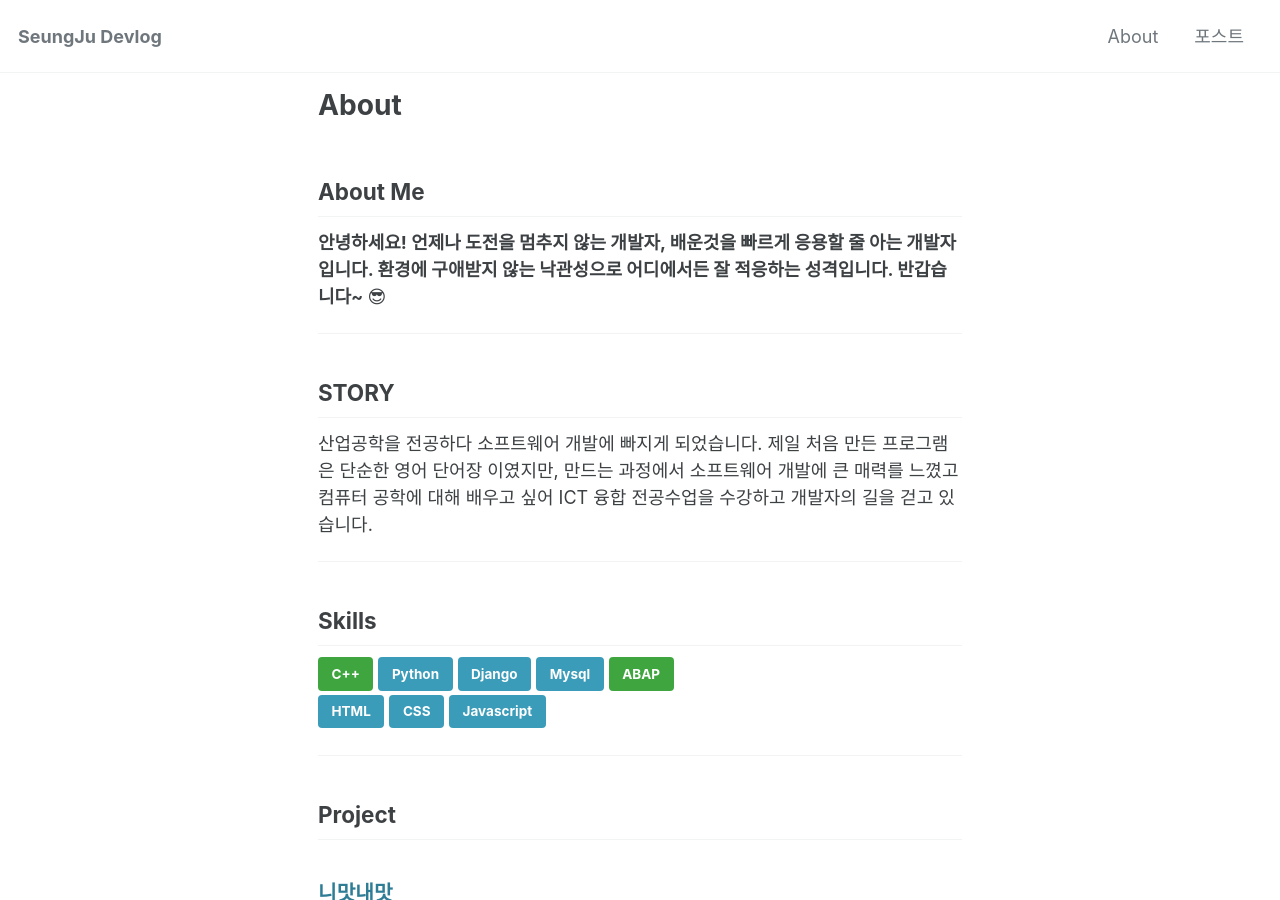
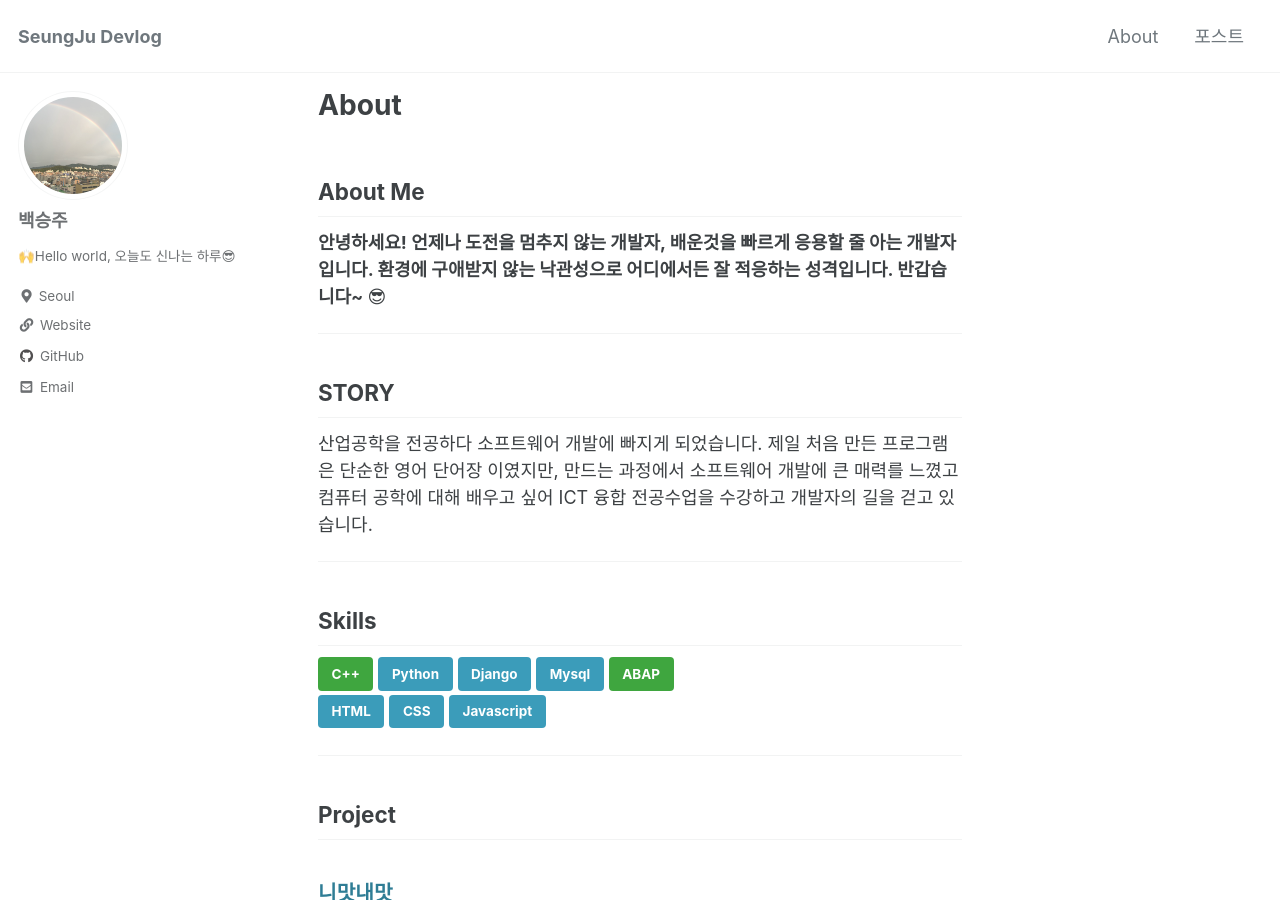
Before and after one commit to halucinor/halucinor.github.io, a Jekyll site: the page built from _pages/about.md, in a window 1280 px wide and 900 px high. Built offline with Jekyll 4.4.1, drawn with Linux system fonts in a browser that asks for light colours; cached includes are drawn as plain includes; part of the change alters nothing that is shown.

```diff
--- a/_pages/about.md
+++ b/_pages/about.md
@@ -1,6 +1,7 @@
 ---
 title: "About"
-permalink: /about/
+permalink: /about
+author_profile: true
 layout: single
 ---
 
```
